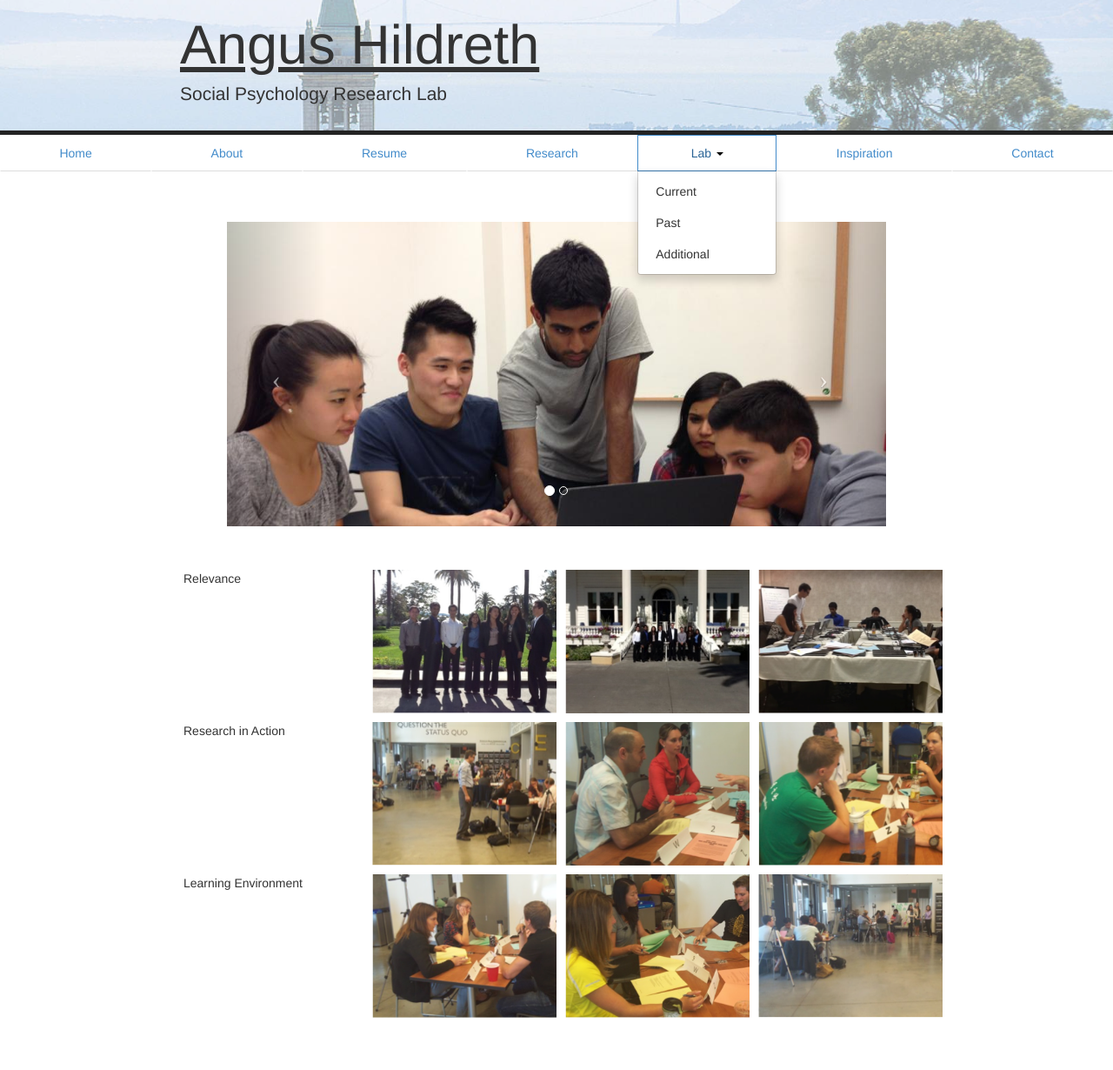
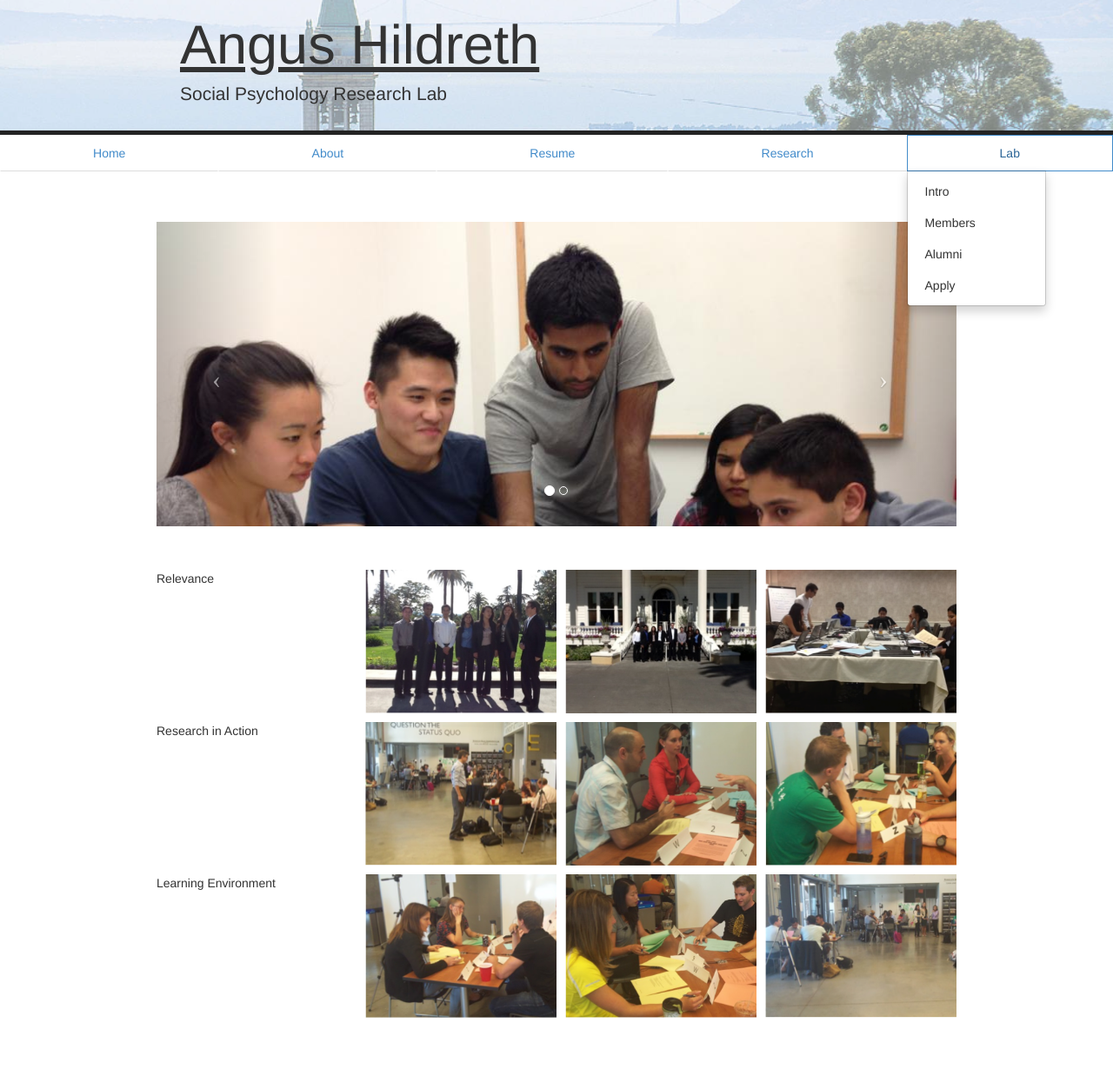
Before and after one commit to angushildreth/angushildreth.github.io, a PHP site: page / in a window 1280 px wide, after a click on "Lab". Shown: the whole page at 87% size. Run offline with PHP 8.4, Linux system fonts and the light colour scheme; some libraries are stand-ins or nearby versions.

Commit message:
Moved collab to research, removed collab tab, added info to lab, aligned photos on titlepage

```diff
--- a/css/stylesheet.css
+++ b/css/stylesheet.css
@@ -38,12 +38,20 @@ html, body{
 	position: absolute;
 }
 .mainbody {
-	width: 70% !important;
+	width: 60% !important;
 	margin-top: 50px;
 	margin-bottom: 50px;
 }
 .mainbodyHome {
-	width: 888px !important;
+	width: 1050px !important;
+}
+.row {
+	width: 920px !important;
+	margin-right:auto !important;
+	margin-left:auto !important;
+}
+.row .col-md-3 {
+	padding-left:0px !important;
 }
 .mainbody h1 {
 	margin-top:50px;
@@ -74,6 +82,9 @@ html, body{
 .nav > li.disabled>a:focus {
 	cursor: default !important;
 }
+.nav-tabs>li>a:hover {
+	border-color: #ccc #ccc #ddd !important;
+}
 .nav-tabs.nav-justified>li>a {
 	background-color: #fff !important;
 	border-radius: 0 !important;
@@ -97,7 +108,7 @@ a:hover{
 	border-top-color: #000 !important;
 	border-bottom-color: #000 !important;
 }
-#collab h2{
+#lab h2{
 	margin-top: 50px;
 }
 .thumbnail.right-caption > img {
--- a/index.html
+++ b/index.html
@@ -36,18 +36,17 @@
       <li class="navbtn"><a href="#research" id="researchbutton">Research</a></li>
 
       <li class="navbtn dropdown">
-        <a class="dropdown-toggle" data-toggle="dropdown" id="collabbutton" href="#">
-          Lab <span class="caret blackcaret"></span>
+        <a class="dropdown-toggle" data-toggle="dropdown" id="labbutton" href="#">
+          Lab
         </a>
         <ul class="dropdown-menu">
-          <li class="navbtn"><a href="#collabcurrent" class="collabbutton">Current</a></li>
-          <li class="navbtn"><a href="#collabpast" class="collabbutton">Past</a></li>
-          <li class="navbtn"><a href="#collabprofessors" class="collabbutton">Additional</a></li>
+          <li class="navbtn"><a href="#labIntro" class="labbutton">Intro</a></li>
+          <li class="navbtn"><a href="#labMembers" class="labbutton">Members</a></li>
+          <li class="navbtn"><a href="#labAlumni" class="labbutton">Alumni</a></li>
+          <li class="navbtn"><a href="#labApply" class="labbutton">Apply</a></li>
+
         </ul>
       </li>
-
-      <li class="navbtn"><a href="http://www.tumblr.com">Inspiration</a></li>
-      <li class="navbtn"><a href="#contact" id="contactbutton">Contact</a></li>
 
 
 
@@ -55,10 +54,23 @@
     </div>
 
 
-    <div class="mainbody container" id="collab" valign="top">
+    <div class="mainbody container" id="lab" valign="top">
+      <div id="labIntro">
         <h1>The Lab</h1>
-      <div id="collabcurrent" class="clearfix content-heading">
-        <h2>Current Rockstars</h2>
+        <h2>Intro</h2>
+        <p>Lorem ipsum dolor sit amet, consectetur adipiscing elit. Pellentesque luctus turpis vel odio aliquam fringilla. Suspendisse tincidunt velit non turpis semper fermentum. Ut lacinia rutrum turpis, quis consequat nisi. Nullam lectus erat, ornare vehicula laoreet a, malesuada non nunc. Donec nec auctor risus, nec egestas libero. Donec orci diam, malesuada ac pretium ut, dapibus non nibh. Fusce interdum convallis nisl, sed posuere arcu cursus varius. Morbi non nibh vel ipsum faucibus tincidunt a non mi. Etiam rhoncus volutpat magna, egestas sodales mi.</br></br>
+
+In vestibulum ornare neque, vel euismod purus sollicitudin sit amet. Nunc eu vehicula lectus. Cras rhoncus dignissim orci volutpat viverra. Aliquam nec purus eu leo adipiscing ornare. Pellentesque iaculis eu augue nec auctor. Sed iaculis in enim porttitor sodales. Nulla id imperdiet ipsum. Morbi fringilla orci eu ipsum molestie, vitae vulputate ligula blandit.</br></br>
+
+Curabitur id leo rutrum, tincidunt libero eget, eleifend augue. Suspendisse ultricies, erat ac interdum rutrum, nisi libero lacinia sapien, a tristique erat ligula bibendum neque. Nulla quis sapien eu lectus fringilla sollicitudin facilisis quis quam. Suspendisse quis dolor sit amet nunc elementum bibendum non eu est. Nullam tempus et dolor auctor egestas. Praesent dictum erat in nibh pretium, iaculis placerat orci varius. Phasellus vehicula massa at purus porta, non tincidunt purus accumsan.</br></br>
+
+Maecenas condimentum commodo justo non pharetra. Ut tincidunt at tellus convallis ultricies. Praesent at mi eu odio luctus convallis non a erat. Duis ut tempus nibh, eu tincidunt est. Integer odio tortor, molestie ac sodales ut, rutrum et nisi. Integer dapibus interdum aliquam. Vestibulum lacinia auctor erat, egestas ultrices velit dapibus eu. Nullam pharetra luctus augue, sit amet eleifend leo ultricies at. Pellentesque ultrices enim ultrices, lobortis tortor et, condimentum velit. Phasellus id porta ante. Donec consequat justo vel aliquam placerat. Vestibulum nisl lorem, eleifend sed convallis eu, dapibus a lectus. Phasellus sit amet posuere mauris. Maecenas suscipit laoreet dui a vulputate.</br></br>
+
+Vivamus pharetra dui eu velit consequat dictum eget vitae nisi. Sed ac lacus quis metus fringilla condimentum. Interdum et malesuada fames ac ante ipsum primis in faucibus. Quisque faucibus imperdiet ipsum et tristique. Ut hendrerit ullamcorper lacus ut ornare. Duis eget leo augue. Donec laoreet dui quis posuere dictum. Cras in odio iaculis, commodo libero faucibus, eleifend mi. Sed tincidunt massa vitae dolor fermentum convallis in ac augue. Nunc sed mauris est. Curabitur ultricies ullamcorper urna, id ultricies eros volutpat nec. Nulla eu metus eu nulla vulputate lacinia ultricies in nulla. Phasellus nibh risus, sagittis non auctor quis, hendrerit ac ligula. Nam non aliquam est.</p>
+      </div>
+
+      <div id="labMembers" class="clearfix content-heading">
+        <h2>Members</h2>
 
 
         <div class="thumbnail right-caption">
@@ -122,8 +134,8 @@
       </div>
 
 
-      <div id="collabpast" class="clearfix content-heading">
-        <h2>Past Rockstars</h2>
+      <div id="labAlumni" class="clearfix content-heading">
+        <h2>Alumni</h2>
 
         <div class="thumbnail right-caption">
           <img src="http://dogtowndogtraining.com/wp-content/uploads/2012/06/300x300-061-e1340955308953.jpg" alt="" class="img-rounded profilepic">
@@ -141,105 +153,23 @@
         </div>
       </div>
 
-
-  <div id="collabprofessors" class="clearfix content-heading">
-        <h2>Faculty Collaborators</h2>
-
-          <div class="thumbnail facultyblock">
-            <h3>Cameron Anderson</h3>
-            <p>UC Berkeley, Haas School of Business</p>
-            <a href="http://facultybio.haas.berkeley.edu/faculty-list/anderson-cameron">Website</a>
-            <ul>
-              <li>Power and Groups</li>
-              <li>Leaer's style and culture</li>
-              <li>Status theory</li>
-              <li>Credit sharing and status</li>
-            </ul>
-          </div>
-
-          <div class="thumbnail facultyblock">
-            <h3>Max Bazerman</h3>
-            <p>Harvard Business School</p>
-            <a href="http://www.people.hbs.edu/mbazerman/">Website</a>
-            <ul>
-              <li>Close relationships and ethical behavior</li>
-            </ul>
-          </div>
-
-          <div class="thumbnail facultyblock">
-            <h3>Steven Blader</h3>
-            <p>New York University, Stern School of Business</p>
-            <a href="http://www.stern.nyu.edu/faculty/bio/steven-blader">Website</a>
-            <ul>
-              <li>Instrumentality of voice</li>
-            </ul>
-          </div>
-
-          <div class="thumbnail facultyblock">
-            <h3>Jennifer Chatman</h3>
-            <p>UC Berkeley, Haas School of Business</p>
-            <a href="http://facultybio.haas.berkeley.edu/faculty-list/chatman-jennifer">Website</a>
-            <ul>
-              <li>Leader's style and culture</li>
-            </ul>
-          </div>
-
-          <div class="thumbnail facultyblock">
-            <h3>Francesca Gino</h3>
-            <p>Harvard Business School</p>
-            <a href="http://francescagino.com/">Website</a>
-            <ul>
-              <li>Close relationships and ethical behavior</li>
-            </ul>
-          </div>
-
-          <div class="thumbnail facultyblock">
-            <h3>Don Moore</h3>
-            <p>UC Berkeley, Haas School of Business</p>
-            <a href="http://facultybio.haas.berkeley.edu/faculty-list/moore-don">Website</a>
-            <ul>
-              <li>Instrumentality of voice</li>
-            </ul>
-        </div>
-
-          <div class="thumbnail facultyblock">
-            <h3>William Self</h3>
-            <p>University of Missouri-Kansas City, Bloch School of Management</p>
-            <a href="http://bloch.umkc.edu/faculty-staff/faculty-directory/profiles/self-william.aspx">Website</a>
-            <ul>
-              <li>Accountability systems</li>
-            </ul>
-          </div>
-
-          <div class="thumbnail facultyblock">
-            <h3>Philip Tetlock</h3>
-            <p>University of Pennsylvania, Wharton School of Business</p>
-            <a href="https://mgmt.wharton.upenn.edu/profile/1390/">Website</a>
-            <ul>
-              <li>Accountability systems</li>
-            </ul>
-          </div>
+        <div id="labApply">
+        <h2>Apply</h2>
+        <p>
+          We hire new researchers every semester through the Berkeley Undergraduate Research Apprentice Program (URAP) link.  Our research lab is listed under Professor Cameron Anderson at the Haas School - “Leadership in Unusual Contexts.”
+<BR><BR>
+We usually recruit a couple of new Research Apprentices each semester to join our research lab.  We look for motivated, hard-working researchers who will bring a variety of different experiences and insights to our lab.  We particularly value diversity: current researchers are majoring in business, economics, psychology, molecular biology, computer science, math, statistics and political science. Past alumni from our lab have gone on to graduate schools (MS, JD, MD, PhD) or work in finance (investment banking, accounting, consulting), or non-profit (government, the Red Cross).
+<BR><BR>
+Our goal is to have students participate in as much of the research process as possible.  Research Apprentices work on a variety of different research projects with a number of faculty and PhD students at Haas (and at other universities).  Current projects include power, status, close relationships, gratitude, ethics and conflict.
+<BR><BR>
+Over the course of the semester Research Assistants will receive regular training on standard statistical tools including basic statistical software used in research analysis as well as survey and excel which have proved useful skills in subsequent internships and employment.
+<BR><BR>
+Over the longer-term, many research apprentices stay on in the lab.  We expect researchers to continue to learn and develop throughout their tenure in the lab: to become competent with technical and qualitative research skills, with communication and teamwork skills, and to take increasing responsibility for research projects, ultimately assuming leadership roles and reporting directly to faculty.
+      </p>
+      </div>
 
 
-        <h2>Student Collaborators</h2>
 
-          <div class="thumbnail facultyblock">
-            <h3>Jonathan Cowan</h3>
-            <p>UC Berkeley, Haas School of Business</p>
-            <ul>
-              <li>Credit sharing and status</li>
-            </ul>
-          </div>
-
-          <div class="thumbnail facultyblock">
-            <h3>Laura Howland</h3>
-            <p>UC Berkeley, Haas School of Business</p>
-            <ul>
-              <li>Status theory</li>
-            </ul>
-          </div>
-
-      </div>
     </div>
 
     <!-- Main Body -->
```
Also changed, not shown: other parts of index.html (+99 -0 lines), js/script.js (+6 -5 lines).
